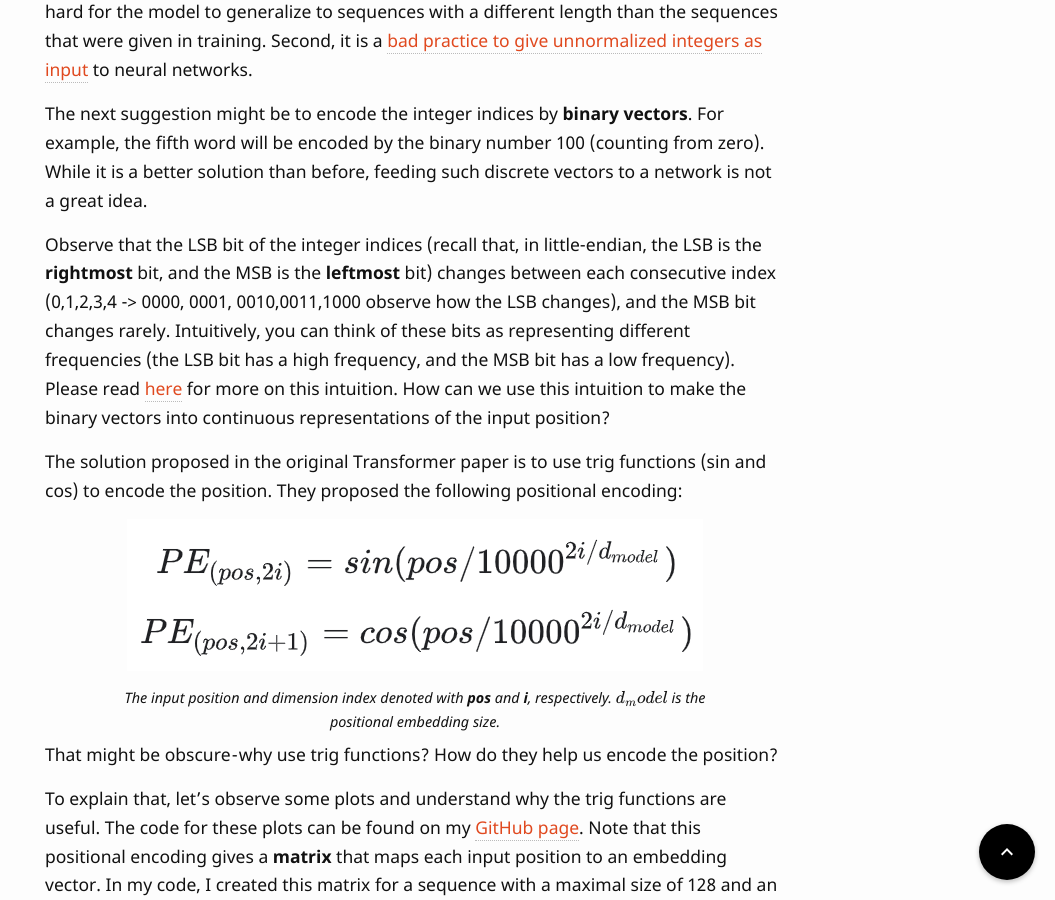
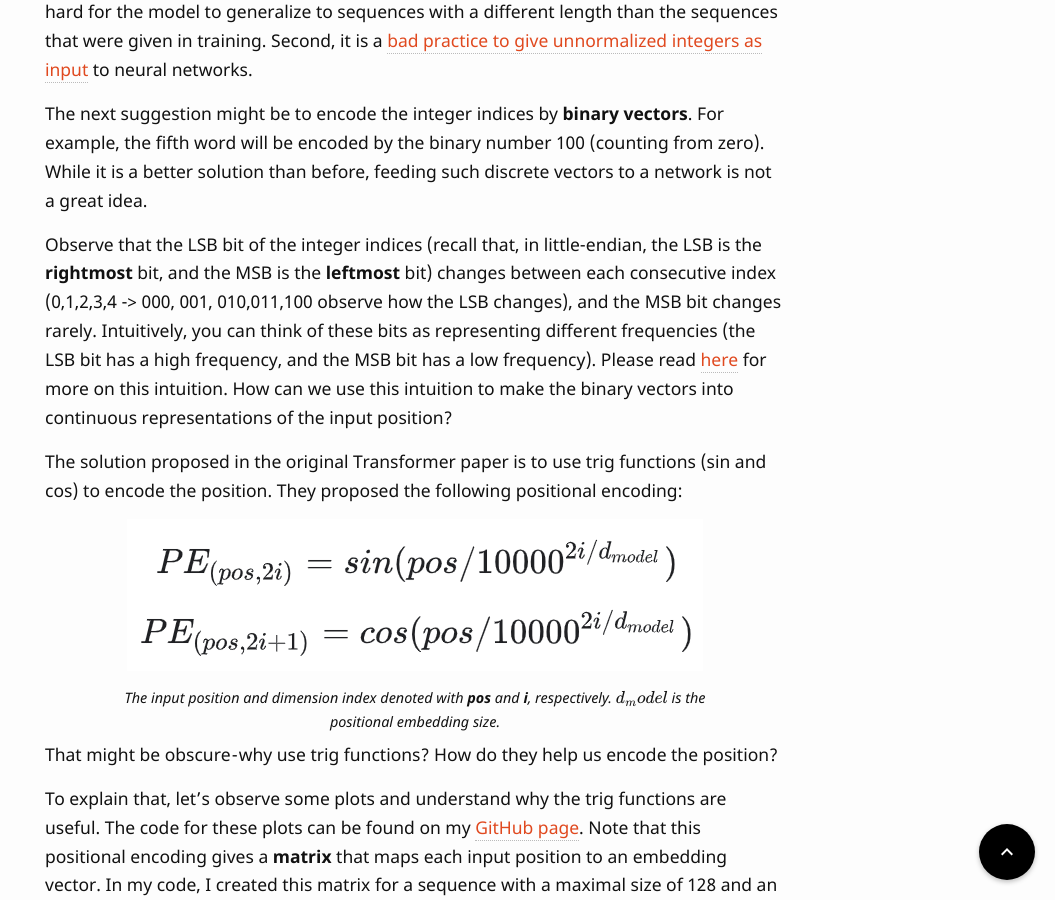
Before and after one commit to OmriKaduri/omrikaduri.github.io, a Jekyll site: the page built from _posts/2022-10-22-From-N-grams-to-CodeX-Part-2.md, in a window 1280 px wide and 900 px high, scrolled down 14328 px. Shown: the whole window, without its empty margins (225-1280 px from the left). Built offline with Jekyll 4.4.1, drawn with Linux system fonts in a browser that asks for light colours; some web fonts are replaced; formulas are drawn with MathJax 3; comment, search, counter and statistics services are not loaded.

Commit message:
Better PE explanation

```diff
--- a/_posts/2022-10-22-From-N-grams-to-CodeX-Part-2.md
+++ b/_posts/2022-10-22-From-N-grams-to-CodeX-Part-2.md
@@ -227,7 +227,7 @@ A naive suggestion for encoding the position would be simply to add a number to
 
 The next suggestion might be to encode the integer indices by **binary vectors**. For example, the fifth word will be encoded by the binary number 100 (counting from zero). While it is a better solution than before, feeding such discrete vectors  to a network is not a great idea.
 
-Observe that the LSB bit of the integer indices (recall that, in little-endian, the LSB is the **rightmost** bit, and the MSB is the **leftmost** bit) changes between each consecutive index (0,1,2,3,4 -> 0000, 0001, 0010,0011,1000 observe how the LSB changes), and the MSB bit changes rarely. Intuitively, you can think of these bits as representing different frequencies (the LSB bit has a high frequency, and the MSB bit has a low frequency). Please read [here](https://towardsdatascience.com/master-positional-encoding-part-i-63c05d90a0c3) for more on this intuition. How can we use this intuition to make the binary vectors into continuous representations of the input position?
+Observe that the LSB bit of the integer indices (recall that, in little-endian, the LSB is the **rightmost** bit, and the MSB is the **leftmost** bit) changes between each consecutive index (0,1,2,3,4 -> 000, 001, 010,011,100 observe how the LSB changes), and the MSB bit changes rarely. Intuitively, you can think of these bits as representing different frequencies (the LSB bit has a high frequency, and the MSB bit has a low frequency). Please read [here](https://towardsdatascience.com/master-positional-encoding-part-i-63c05d90a0c3) for more on this intuition. How can we use this intuition to make the binary vectors into continuous representations of the input position?
 
 The solution proposed in the original Transformer paper is to use trig functions (sin and cos) to encode the position. They proposed the following positional encoding:
 
```
